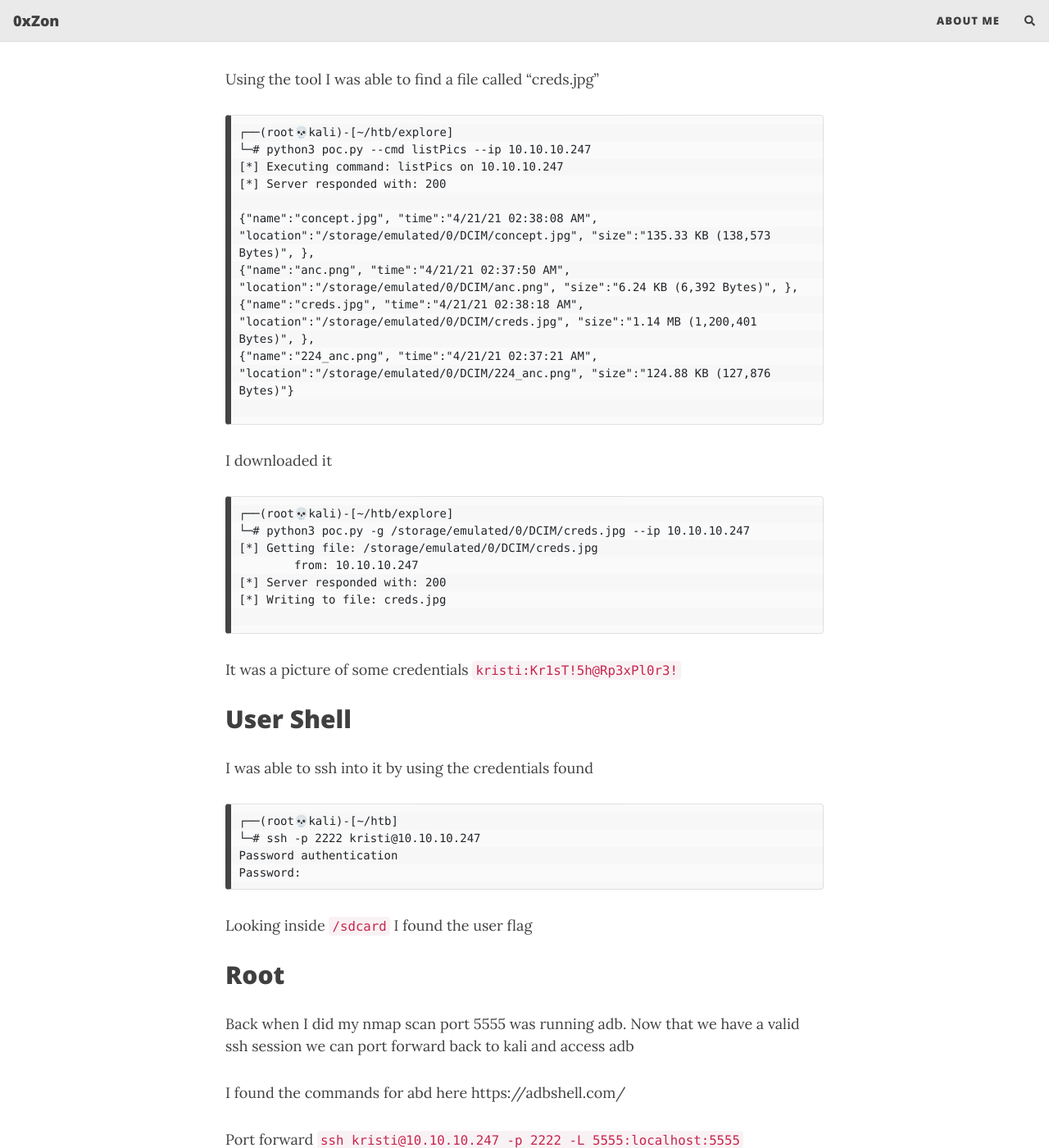
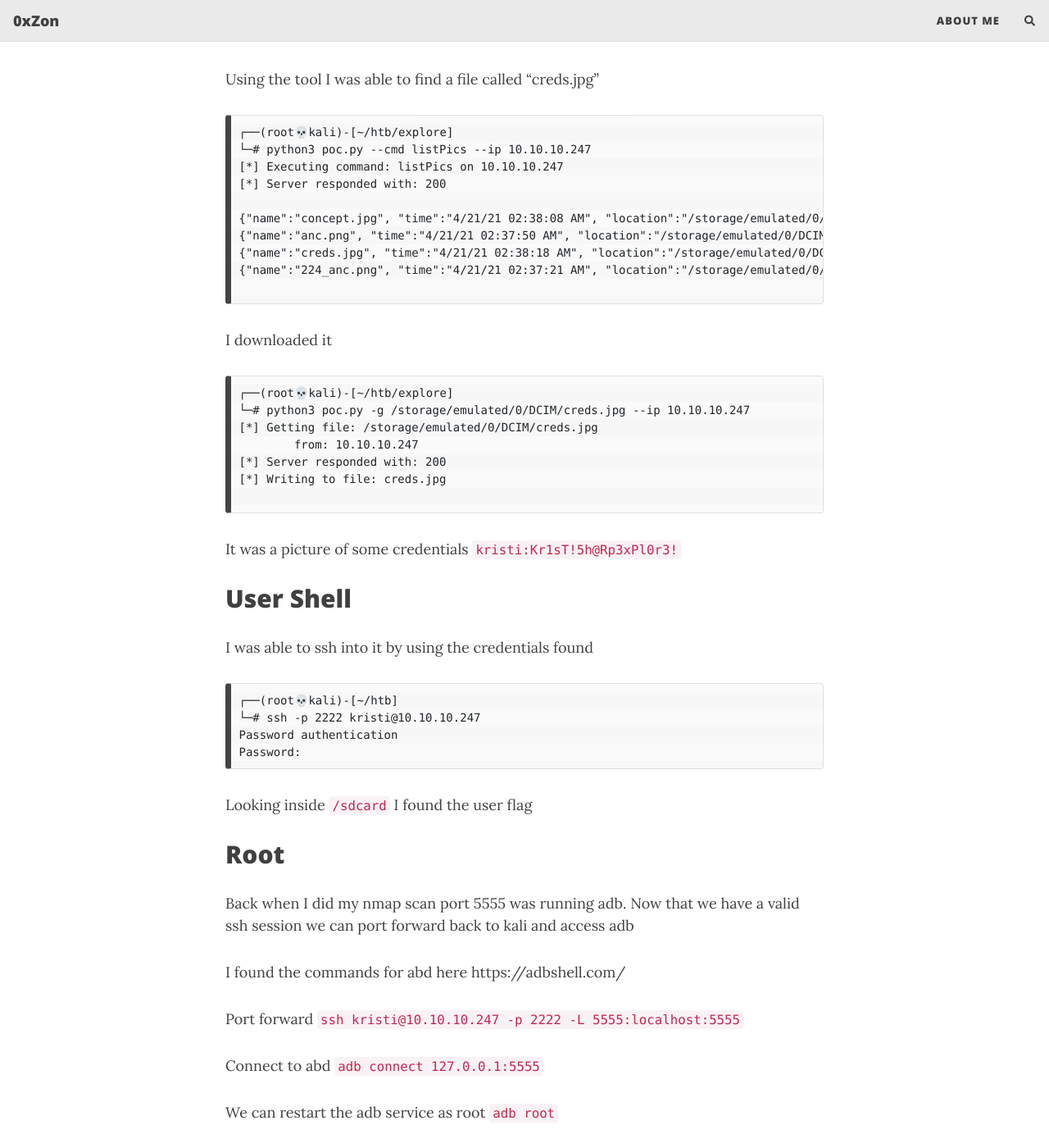
Before and after one commit to 0xZon/0xZon.github.io, a Jekyll site: the page built from _posts/2021-10-30-HTB-Explore.md, in a window 1280 px wide and 1400 px high, scrolled down 1559 px. Shown: the whole window at 82% size. Built offline with Jekyll 4.4.1, drawn with Linux system fonts in a browser that asks for light colours; nearby versions of some CDN libraries; Markdown is read by kramdown in place of the engine named in the settings; comment, search, counter and statistics services are not loaded.

Commit message:
Update beautifuljekyll.css

```diff
--- a/assets/css/beautifuljekyll.css
+++ b/assets/css/beautifuljekyll.css
@@ -108,10 +108,6 @@ img {
 .linked-section {
   padding-top: 3.75rem;
   margin-top: -1.5625rem;
-}
-
-pre {
-    white-space: pre-wrap;
 }
 
 /* Comments */
```
